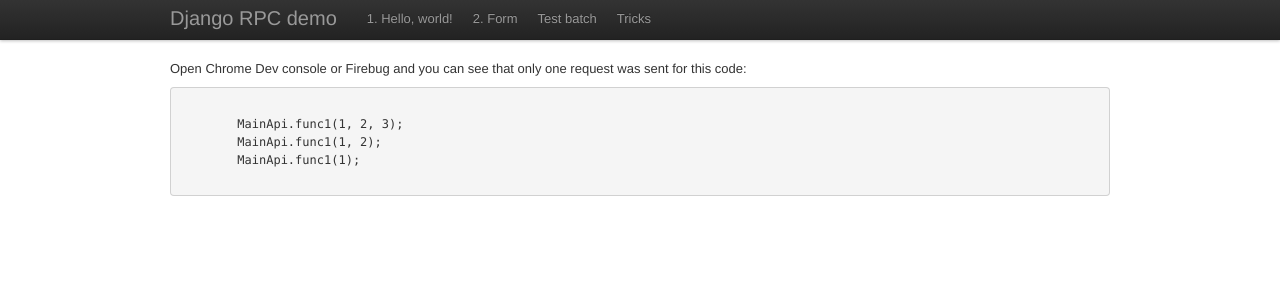
After one commit to Alerion/django-rpc, a Django app: template example/example/templates/main/test_batch.html in a window 1280 px wide. The commit adds this page. Shown: the top 300 px of the page. Run offline with Django 3.2, Linux system fonts and the light colour scheme; the template is opened without the code that fills it, so the values that code supplies are empty; parts of the project's set-up code (start-up, migrations or seed data) failed here and were passed over; some libraries are stand-ins or nearby versions.

Commit message:
update documentation and examples

```diff
--- a/example/example/main/urls.py
+++ b/example/example/main/urls.py
@@ -4,6 +4,7 @@
 
 urlpatterns = patterns('example.main.views',
     url(r'^$', 'index', name='index'),
+    url(r'^test_batch/$', 'test_batch', name='test_batch'),
     url(r'^hello/$', 'hello', name='hello'),
     url(r'^form/$', 'form', name='form'),
     url(r'^router/$', router, name='router'),
--- a/example/example/main/views.py
+++ b/example/example/main/views.py
@@ -10,6 +10,10 @@
     return TemplateResponse(request, 'main/hello.html')
 
 
+def test_batch(request):
+    return TemplateResponse(request, 'main/test_batch.html')
+
+
 def form(request):
     context = {
         'form': FeedbackForm()
--- a/example/example/templates/base.html
+++ b/example/example/templates/base.html
@@ -65,9 +65,10 @@
                     <a class="brand" href="/">Django RPC demo</a>
                     <div class="nav-collapse">
                         <ul class="nav">
-                            <li><a href="/">Home</a></li>
                             <li><a href="{% url 'main:hello' %}">1. Hello, world!</a></li>
                             <li><a href="{% url 'main:form' %}">2. Form</a></li>
+                            <li><a href="{% url 'main:test_batch' %}">Test batch</a></li>
+                            <li><a href="{% url 'tricks:index' %}">Tricks</a></li>
                         </ul>
                     </div><!--/.nav-collapse -->
                 </div>
--- /dev/null
+++ b/example/example/templates/main/test_batch.html
@@ -0,0 +1,20 @@
+{% extends 'base.html' %}
+
+{% block js %}
+    {{ block.super }}
+    <script src="{% url 'main:api' %}"></script>
+    <script>
+        MainApi.func1(1, 2, 3);
+        MainApi.func1(1, 2);
+        MainApi.func1(1);
+    </script>
+{% endblock %}
+
+{% block content %}
+    <p>Open Chrome Dev console or Firebug and you can see that only one request was sent for this code:</p>
+    <pre><code>
+        MainApi.func1(1, 2, 3);
+        MainApi.func1(1, 2);
+        MainApi.func1(1);
+    </code></pre>
+{% endblock %}
--- /dev/null
+++ b/example/example/tricks/urls.py
@@ -0,0 +1,9 @@
+from django.conf.urls import patterns, include, url
+from actions import custom_router
+
+
+urlpatterns = patterns('example.tricks.views',
+    url(r'^$', 'index', name='index'),
+    url(r'^custom_router/$', custom_router, name='custom_router'),
+    url(r'^custom_router/api/$', custom_router.api, name='custom_router_api'),
+)
--- /dev/null
+++ b/example/example/tricks/views.py
@@ -0,0 +1,5 @@
+from django.template.response import TemplateResponse
+
+
+def index(request):
+    return TemplateResponse(request, 'tricks/index.html')
--- a/example/example/urls.py
+++ b/example/example/urls.py
@@ -4,7 +4,8 @@
 from django.contrib.staticfiles.urls import staticfiles_urlpatterns
 
 urlpatterns = patterns('',
-    url(r'^', include('example.main.urls', 'main'))
+    url(r'^', include('example.main.urls', 'main')),
+    url(r'^tricks/', include('example.tricks.urls', 'tricks')),
 )
 
 if settings.DEBUG:
```
Also changed, not shown: example/example/templates/main/hello.html (+3 -4 lines), example/example/templates/tricks/index.html (added, +19 -0 lines), example/example/tricks/actions.py (added, +29 -0 lines), example/example/tricks/__init__.py (added), 4 other files.
